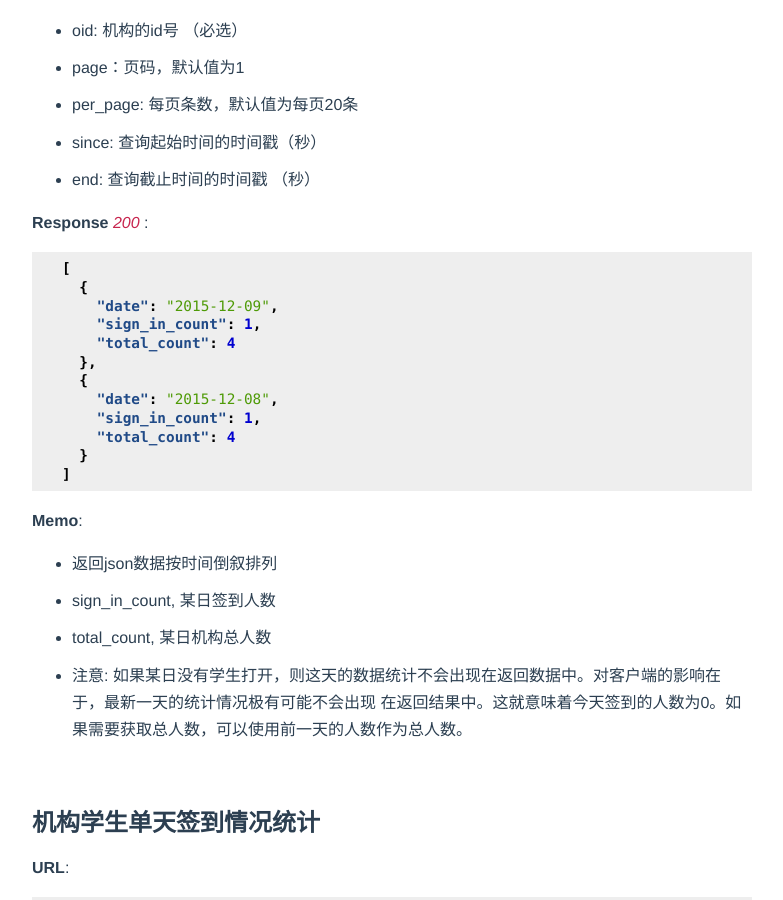
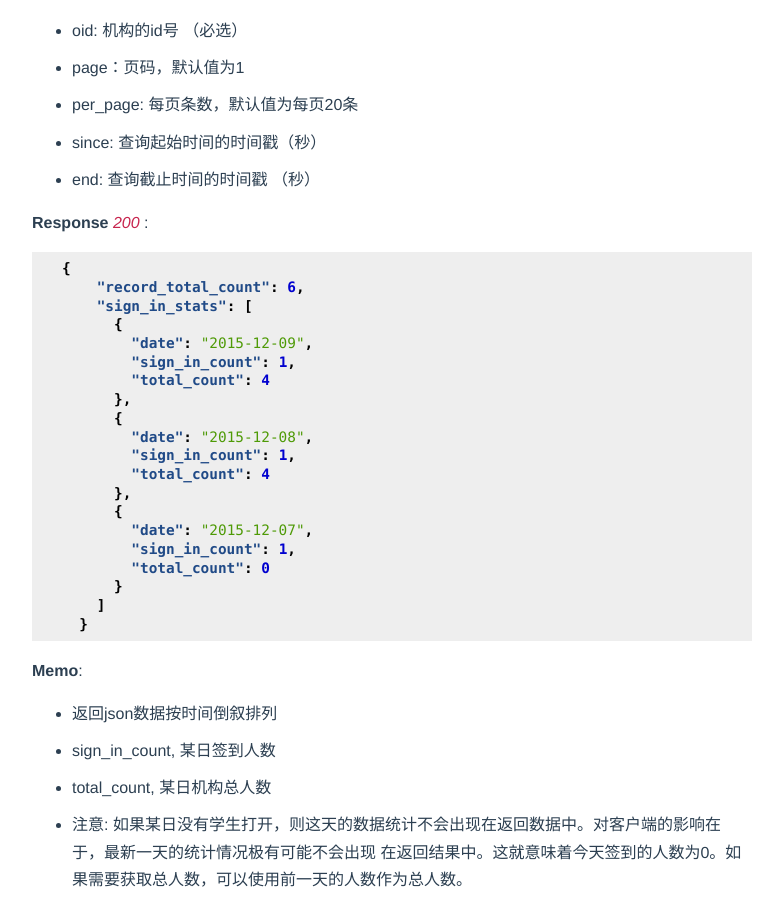
Before and after one commit to clownmelody/hisihi_api, a Sphinx documentation site: the page built from docs/statistic.rst, in a window 1280 px wide and 900 px high, scrolled down 2701 px. Shown: the whole window, without its empty margins (358-1141 px from the left). Built offline with Sphinx 7.4.7, drawn with Linux system fonts in a browser that asks for light colours.

Commit message:
在学生签到统计中添加记录总条数

```diff
--- a/docs/statistic.rst
+++ b/docs/statistic.rst
@@ -132,18 +132,26 @@ Response Status `200` :
 
 .. sourcecode:: json
 
-    [
       {
-        "date": "2015-12-09",
-        "sign_in_count": 1,
-        "total_count": 4
-      },
-      {
-        "date": "2015-12-08",
-        "sign_in_count": 1,
-        "total_count": 4
-      }
-    ]
+          "record_total_count": 6,
+          "sign_in_stats": [
+            {
+              "date": "2015-12-09",
+              "sign_in_count": 1,
+              "total_count": 4
+            },
+            {
+              "date": "2015-12-08",
+              "sign_in_count": 1,
+              "total_count": 4
+            },
+            {
+              "date": "2015-12-07",
+              "sign_in_count": 1,
+              "total_count": 0
+            }
+          ]
+        }
 
 **Memo**:
 
```
Also changed, not shown: 1 other file.
